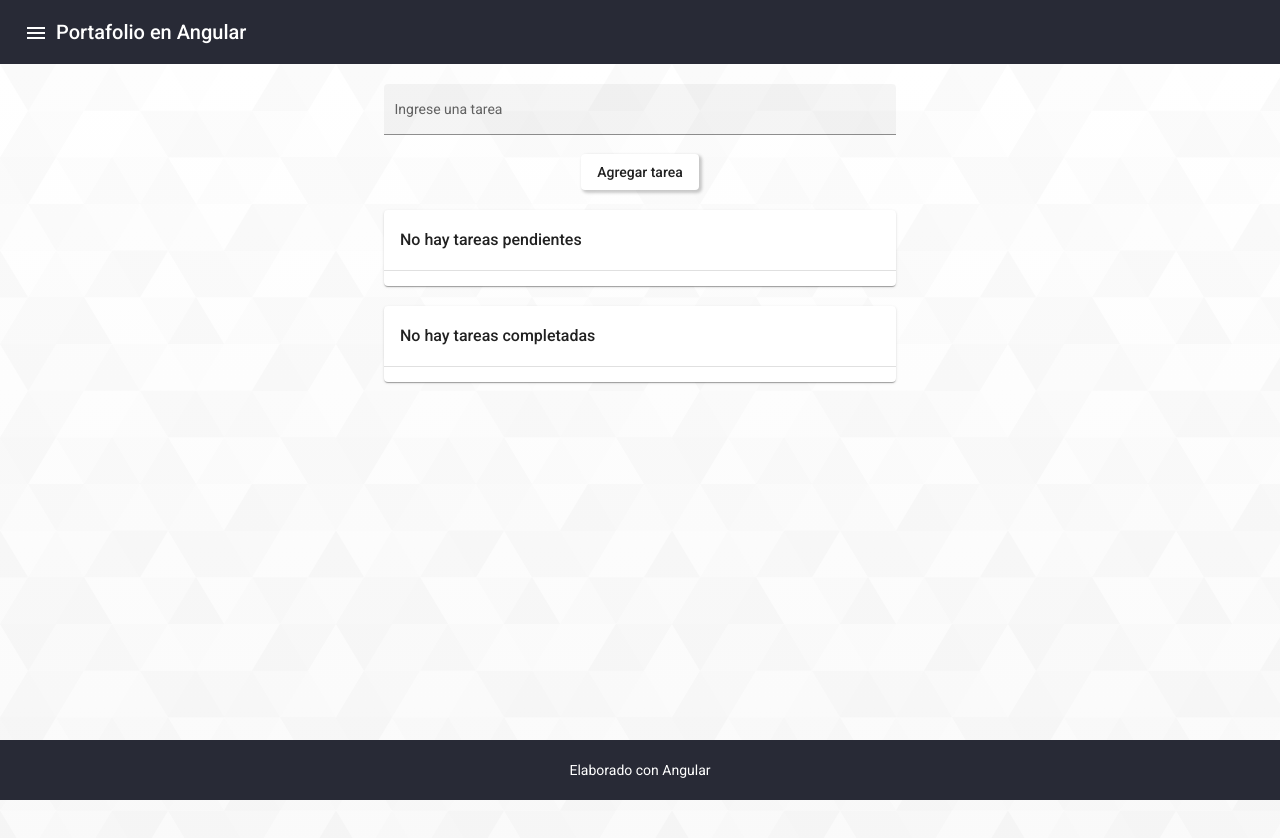
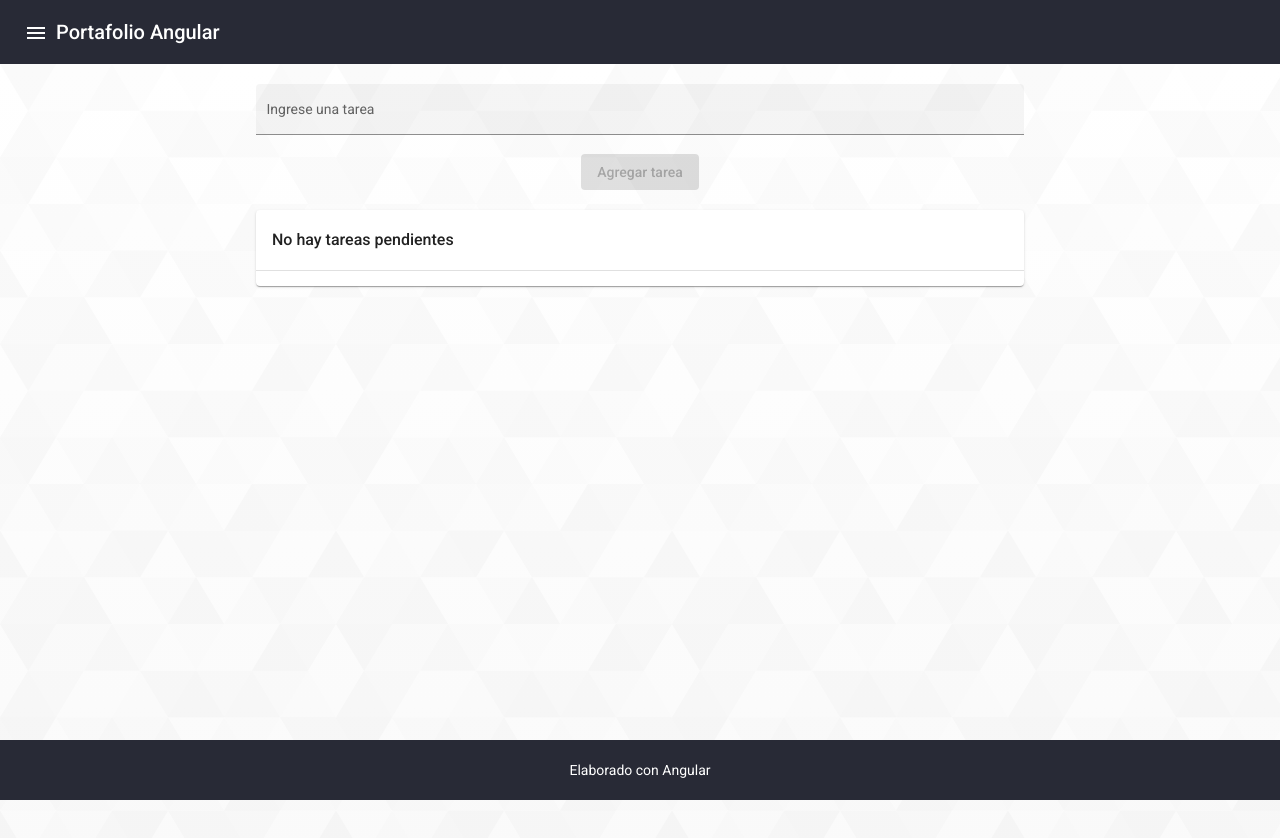
Before and after one commit to Scelying/Portafolio-Angular, an Angular app: page /todo-list in a window 1280 px wide. Shown: the top 838 px of the page. Built offline with nearby package versions, Linux system fonts and the light colour scheme.

Commit message:
Todo list function init

```diff
--- /dev/null
+++ b/src/app/Interfaces/task-model.ts
@@ -0,0 +1,8 @@
+export class TaskModel {
+    public name: string
+    public completed: boolean
+    constructor(name: string, completed?: boolean) {
+        this.completed = completed ? completed: false;
+        this.name = name;
+    }
+}
--- a/src/app/app.component.html
+++ b/src/app/app.component.html
@@ -3,7 +3,7 @@
   <button mat-icon-button (click)="drawer.toggle()">
     <mat-icon>menu</mat-icon>
   </button>
-  <span>Portafolio en Angular</span>
+  <span> {{title}} </span>
 </mat-toolbar>
 
 <!-- Side nav -->
--- a/src/app/app.component.ts
+++ b/src/app/app.component.ts
@@ -6,6 +6,6 @@ import { Component} from '@angular/core';
   styleUrls: ['./app.component.css']
 })
 export class AppComponent {
-  title = 'portafolio-angular';
+  title = 'Portafolio Angular';
 
 }
--- a/src/app/app.module.ts
+++ b/src/app/app.module.ts
@@ -11,6 +11,8 @@ import { MatCardModule } from "@angular/material/card";
 import { MatDividerModule } from "@angular/material/divider";
 import { MatListModule } from "@angular/material/list";
 import { MatInputModule } from "@angular/material/input";
+import { MatCheckboxModule } from "@angular/material/checkbox";
+import { FormsModule } from "@angular/forms";
 
 import { AppComponent } from './app.component';
 import { HomeProfileComponent } from './components/home-profile/home-profile.component';
@@ -33,7 +35,9 @@ import { TodoListComponent } from './components/todo-list/todo-list.component';
     MatCardModule,
     MatDividerModule,
     MatListModule,
-    MatInputModule
+    MatInputModule,
+    MatCheckboxModule,
+    FormsModule
   ],
   providers: [],
   bootstrap: [AppComponent]
--- a/src/app/components/todo-list/todo-list.component.css
+++ b/src/app/components/todo-list/todo-list.component.css
@@ -13,7 +13,7 @@
 form {
     display: flex;
     flex-direction: column;
-    width: 40%;
+    width: 60%;
     justify-content: center;
 }
 
@@ -23,3 +23,7 @@ form {
     box-shadow: 2px 2px 3px 1px rgba(31, 31, 31, 0.233);
     width: min-content;
 }
+
+ul {
+    list-style-type: none;
+}
--- a/src/app/components/todo-list/todo-list.component.html
+++ b/src/app/components/todo-list/todo-list.component.html
@@ -2,19 +2,27 @@
     <br>
     <form>
         <mat-form-field appearance="fill">
-            <mat-label>Ingrese una tarea</mat-label>
-            <input matInput>
+            <mat-label type="text">Ingrese una tarea</mat-label>
+            <input (keydown.enter)="addTask()" type="text" [(ngModel)]="taskName" matInput name="taskName">
         </mat-form-field>
-        <button mat-raised-button>Agregar tarea</button>
+        <button type="button" mat-raised-button (click)="addTask()" [disabled]="!taskName">Agregar tarea</button>
         <br>
-        <mat-card *ngIf="true">
+        <mat-card *ngIf="tasks.length == 0">
             <h3 style="font-weight: 500;">No hay tareas pendientes</h3>
             <mat-divider></mat-divider>
         </mat-card>
-        <br>
-        <mat-card *ngIf="true">
-            <h3 style="font-weight: 500;">No hay tareas completadas</h3>
+
+        <mat-card *ngIf="tasks.length > 0">
+            <h3 style="font-weight: 500;">Listado de Tareas</h3>
             <mat-divider></mat-divider>
+            <br>
+            <ul>
+                <li *ngFor="let task of tasks; let indice = index;">
+                    <mat-checkbox [checked]="tasks[indice].completed" name="task" [(ngModel)]="tasks[indice].completed"
+                        (ngModelChange)="changeStateTask(indice)"> {{ task.name }} {{tasks[indice].completed}} </mat-checkbox>
+                </li>
+            </ul>
         </mat-card>
+
     </form>
 </div>
--- a/src/app/components/todo-list/todo-list.component.ts
+++ b/src/app/components/todo-list/todo-list.component.ts
@@ -1,4 +1,6 @@
 import { Component, OnInit } from '@angular/core';
+import { TaskModel } from 'src/app/Interfaces/task-model';
+import { TaskService } from 'src/app/services/task.service';
 
 @Component({
   selector: 'app-todo-list',
@@ -7,9 +9,44 @@ import { Component, OnInit } from '@angular/core';
 })
 export class TodoListComponent implements OnInit {
 
-  constructor() { }
+  taskName= '';
+  tasks: TaskModel[] = [];
+
+
+  constructor(private taskService: TaskService) { }
 
   ngOnInit(): void {
+    this.getTask();
+    console.log(this.tasks);
+
+  }
+
+  getTask() {
+    this.tasks = this.taskService.getTasks();
+  }
+
+  addTask() {
+    const newTask = new TaskModel(this.taskName);
+    this.tasks.push(newTask);
+    this.taskService.saveTasks(this.tasks);
+    this.getTask();
+    this.taskName = "";
+    console.log(this.tasks);
+
+  }
+
+  changeStateTask(index: number) {
+    console.log("Change state");
+    if(this.tasks[index].completed) {
+      this.tasks[index].completed = false;
+    } else {
+      this.tasks[index].completed = true;
+    }
+
+    this.taskService.saveTasks(this.tasks);
+    // this.getTask();
+
+
   }
 
 }
--- /dev/null
+++ b/src/app/services/task.service.ts
@@ -0,0 +1,20 @@
+import { Injectable } from '@angular/core';
+import { TaskModel } from '../Interfaces/task-model';
+
+@Injectable({
+  providedIn: 'root'
+})
+export class TaskService {
+  KEY_LOCAL_STORAGE = 'todo_list'
+
+  constructor() { }
+
+  getTasks() : TaskModel[] {
+    return JSON.parse(localStorage.getItem(this.KEY_LOCAL_STORAGE) || "[]")
+  }
+
+  saveTasks(tasks: TaskModel[]) {
+    localStorage.setItem(this.KEY_LOCAL_STORAGE, JSON.stringify(tasks))
+  }
+
+}
```
Also changed, not shown: 2 other files (tests, documents, lock files or other folders).
